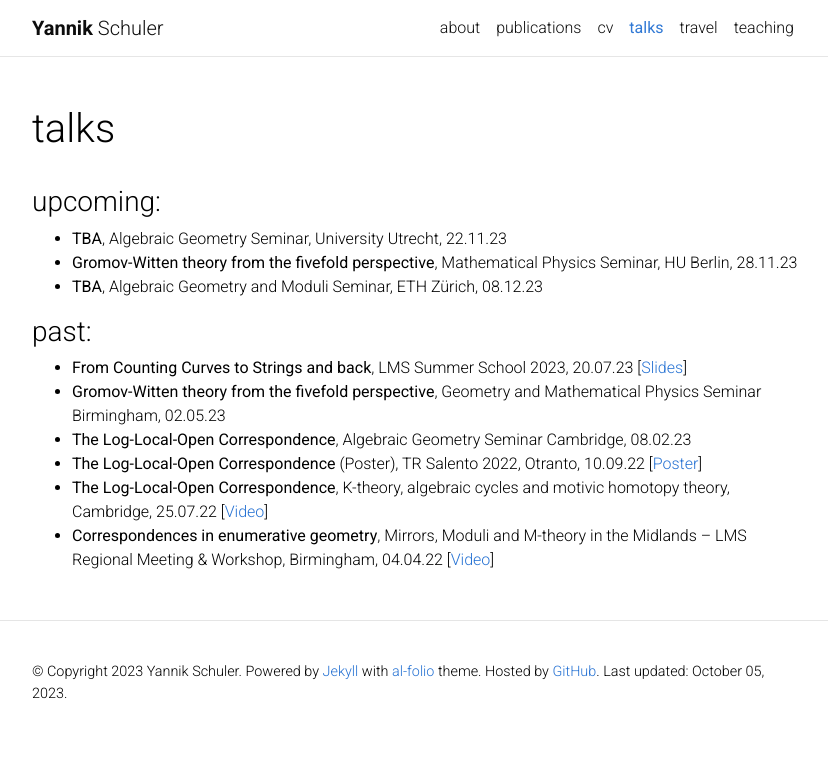
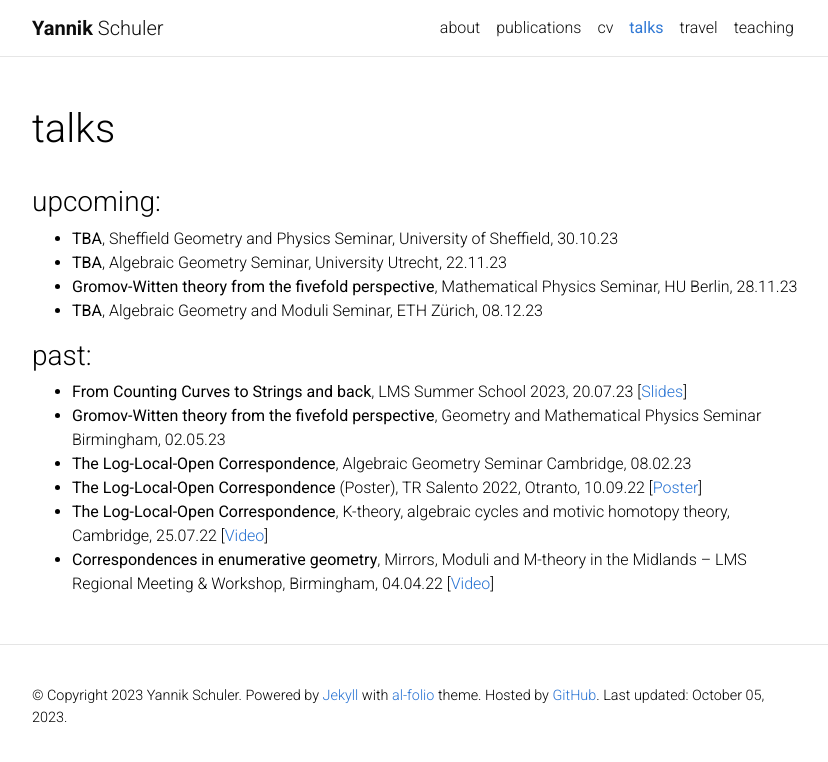
Before and after one commit to yannikschuler/yannikschuler.github.io, a Jekyll site: the page built from _pages/talks.md, in a window 1280 px wide. Shown: the top 762 px of the page, without its empty margins (223-1051 px from the left). Built offline with Jekyll 4.4.1, drawn with Linux system fonts in a browser that asks for light colours; comment, search, counter and statistics services are not loaded; a style sheet for code colours, icons or effects is not loaded.

Commit message:
added talk in Sheffield

```diff
--- a/_pages/talks.md
+++ b/_pages/talks.md
@@ -9,6 +9,7 @@
 
 <h3>upcoming:</h3>
  <ul>
+  <li><b>TBA</b>, Sheffield Geometry and Physics Seminar, University of Sheffield, 30.10.23</li>
   <li><b>TBA</b>, Algebraic Geometry Seminar, University Utrecht, 22.11.23</li>
   <li><b>Gromov-Witten theory from the fivefold perspective</b>, Mathematical Physics Seminar, HU Berlin, 28.11.23</li>
   <li><b>TBA</b>, Algebraic Geometry and Moduli Seminar, ETH Zürich, 08.12.23</li>
```
